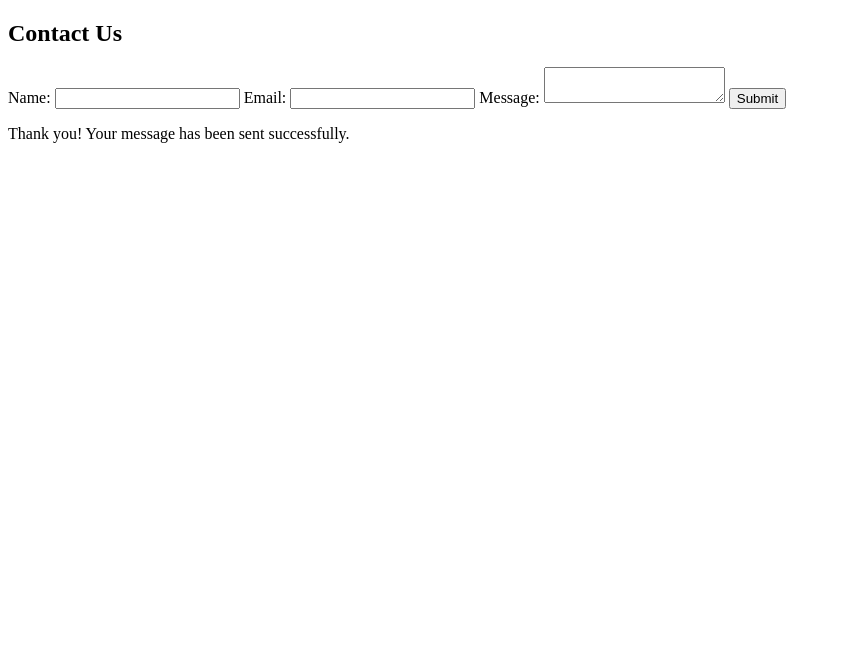
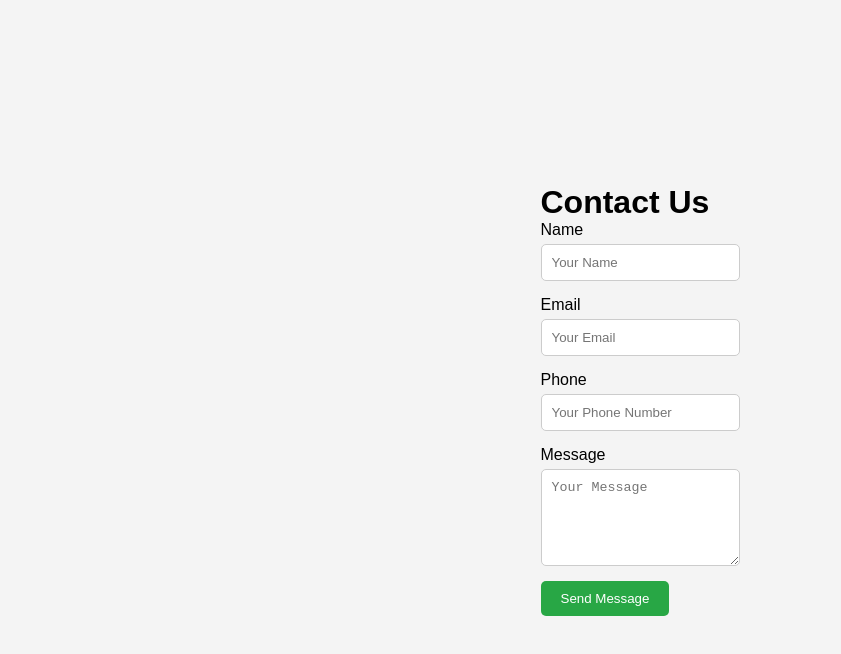
Before and after one commit to GokulVinay/contact-form, a plain HTML site: page index.html in a window 1280 px wide. Shown: the whole page, without its empty margins (0-841 px from the left). Drawn offline with Linux system fonts and the light colour scheme.

Commit message:
Update index.html

```diff
--- a/index.html
+++ b/index.html
@@ -1,29 +1,52 @@
-<!DOCTYPE html>
 <html lang="en">
 <head>
     <meta charset="UTF-8">
     <meta name="viewport" content="width=device-width, initial-scale=1.0">
-    <title>Simple Contact Form</title>
-    <link rel="stylesheet" href="styles.css">
+    <title>Contact Form</title>
+    <link rel="stylesheet" href="index.css">
 </head>
+
 <body>
-    <div class="form-container">
-        <h2>Contact Us</h2>
+    <div class="contact-form-container">
+        <h1>Contact Us</h1>
         <form id="contactForm">
-            <label for="name">Name:</label>
-            <input type="text" id="name" name="name" required>
+            <div class="form-group">
+                <label for="name">Name</label>
+                <input type="text" id="name"
+                       name="name"
+                       placeholder="Your Name" required>
+                <span class="error-message" id="nameError"></span>
+            </div>
+            <div class="form-group">
+                <label for="email">Email</label>
+                <input type="email" id="email"
+                       name="email"
+                       placeholder="Your Email" required>
+                <span class="error-message" id="emailError"></span>
+            </div>
+            <div class="form-group">
+                <label for="phone">Phone</label>
+                <input type="tel" id="phone"
+                       name="phone"
+                       placeholder="Your Phone Number" required>
+                <span class="error-message" id="phoneError"></span>
+            </div>
+            <div class="form-group">
+                <label for="message">Message</label>
+                <textarea id="message"
+                          name="message"
+                          placeholder="Your Message"
+                          rows="5" required></textarea>
+                <span class="error-message"
+                      id="messageError"></span>
+            </div>
+            <button type="submit"
+                    class="submit-button">
+              Send Message
+            </button>
+        </form>
+    </div>
+    <script src="Script.js"></script>
+</body>
 
-            <label for="email">Email:</label>
-            <input type="email" id="email" name="email" required>
-
-            <label for="message">Message:</label>
-            <textarea id="message" name="message" required></textarea>
-
-            <button type="submit">Submit</button>
-        </form>
-        <p id="successMessage" class="hidden">Thank you! Your message has been sent successfully.</p>
-    </div>
-
-    <script src="script.js"></script>
-</body>
 </html>
```
